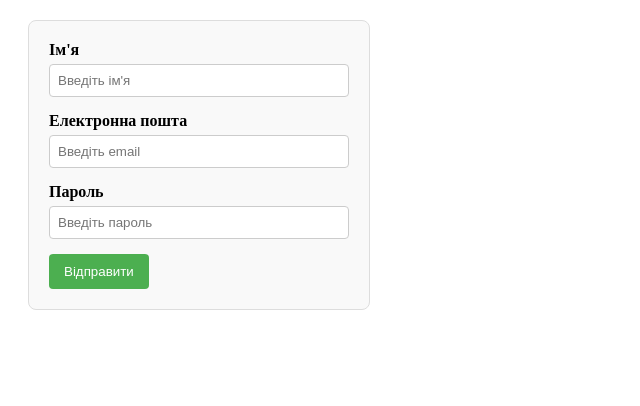
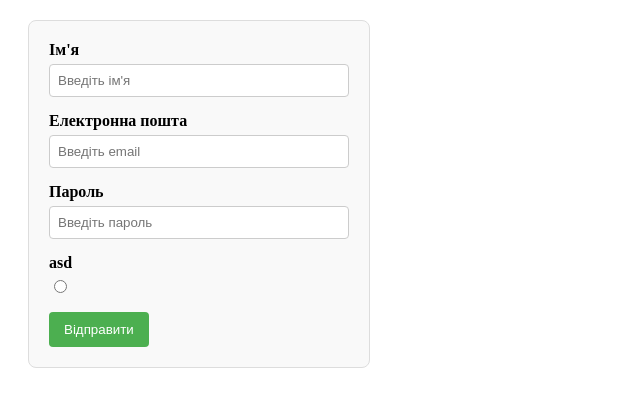
Before and after one commit to vtk241-mri/frontend-lab9, a plain HTML site: page task4/index.html in a window 1280 px wide. Shown: the whole page, without its empty margins (0-640 px from the left). Drawn offline with Linux system fonts and the light colour scheme.

Commit message:
first commit

```diff
--- a/task4/script.js
+++ b/task4/script.js
@@ -99,4 +99,9 @@ const form = new Form(formContainer, [
     placeholder: "Введіть пароль",
     required: true,
   },
+  {
+    label: "asd",
+    name: "radio",
+    type: "radio",
+  },
 ]);
```
Also changed, not shown: task5/index.html (+1 -0 lines).
